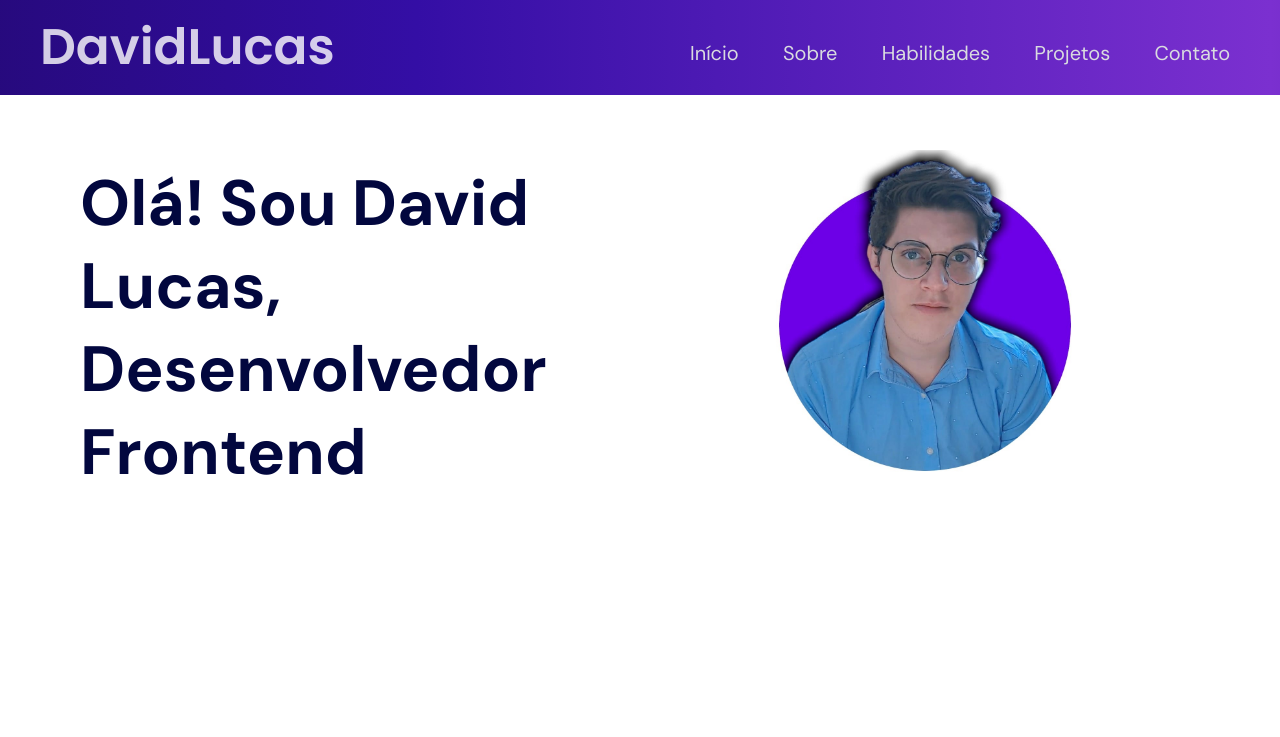
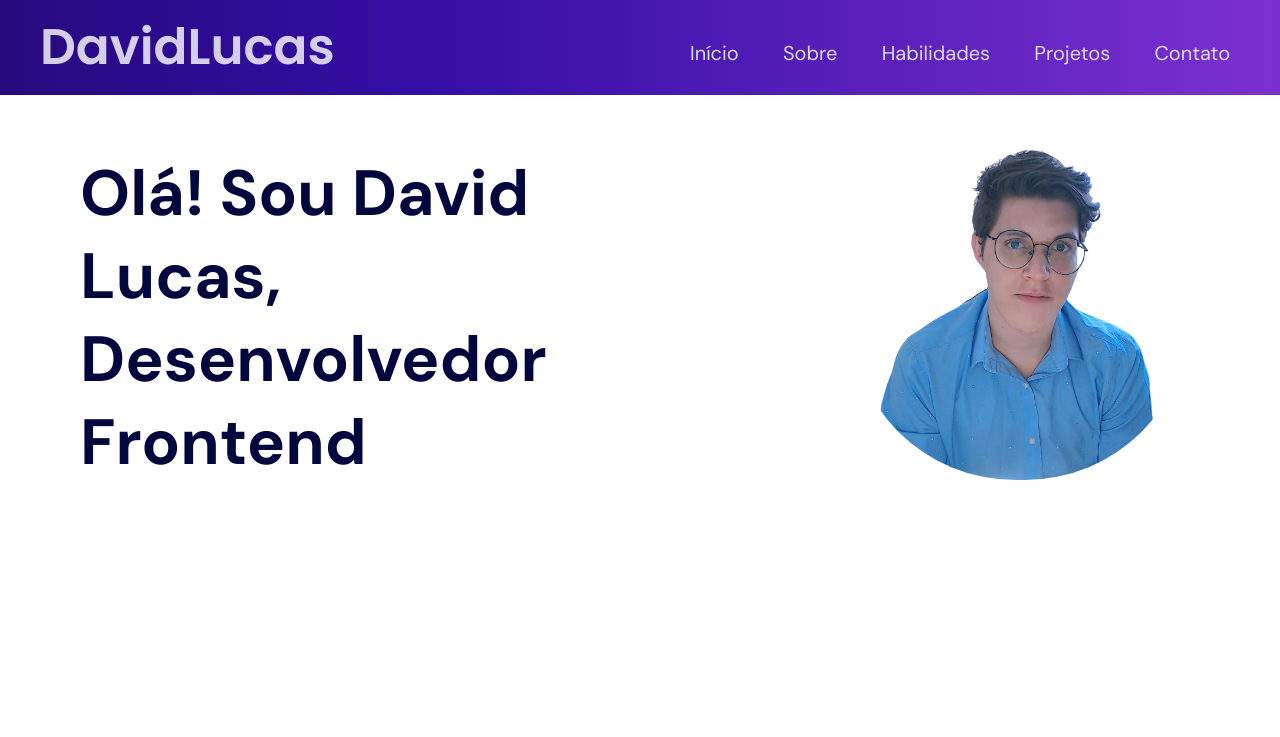
Before and after one commit to DavidLucasK/Portfolio, a plain HTML site: page index.html in a window 1280 px wide. Shown: the top 737 px of the page. Drawn offline with nearby package versions, Linux system fonts and the light colour scheme.

```diff
--- a/css/components/header.css
+++ b/css/components/header.css
@@ -12,9 +12,10 @@ header .header__left {
 }
 
 header .header__right .header__image img {
-  width: 350px;
-  height: 350px;
-  margin-left: -450px;
+  width: 340px;
+  height: 330px;
+  margin-left: -350px;
+  border-radius: 250px;
 }
 
 @media only screen and (max-width: 768px) {
--- a/index.html
+++ b/index.html
@@ -62,7 +62,7 @@
           </div>
           <div class="header__right">
             <div class="header__image">
-                <img src="assets/perfil14.png" width="1100" height="1800" alt="David Lucas" class="david">
+                <img src="assets/perfil25-semfundo.png" width="1100" height="1800" alt="David Lucas" class="david">
             </div>
           </div>
       </header>
```
